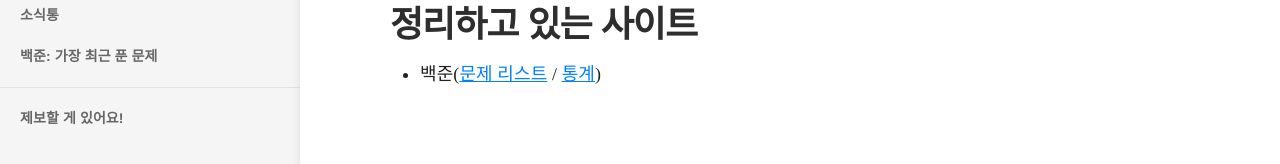
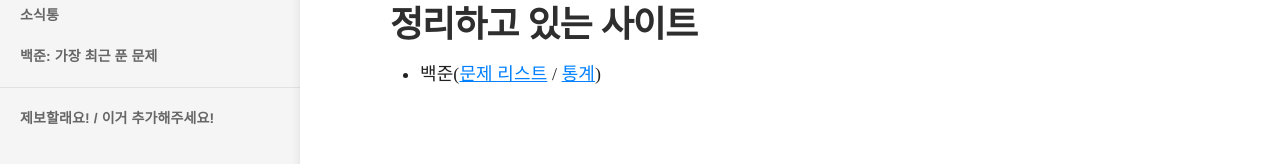
Before and after one commit to Orb-H/nojam, a Jekyll site: the page built from docs/index.md, in a window 1280 px wide. Shown: the part 377-541 px from the top of the page. Built offline with Jekyll 4.4.1, drawn with Linux system fonts in a browser that asks for light colours.

Commit message:
change mailto message on sidebar

```diff
--- a/docs/_layouts/default.html
+++ b/docs/_layouts/default.html
@@ -101,7 +101,7 @@
 
 				<ul>
 					<li class="nav-item top-level">
-						<a href="mailto:orb.cov@gmail.com">제보할 게 있어요!</a>
+						<a href="mailto:orb.cov@gmail.com">제보할래요! / 이거 추가해주세요!</a>
 					</li>
 				</ul>
 			</nav>
```
